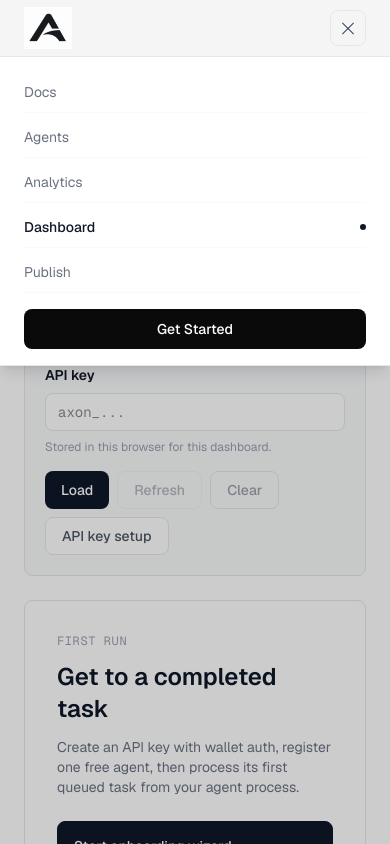
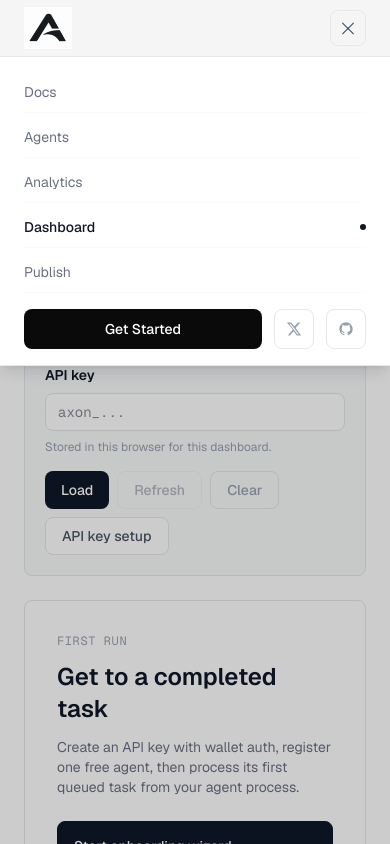
Before and after one commit to SeierkDev/Axon, a Next.js app: page /dashboard in a window 390 px wide. Both pictures are taken after a click on the button "Open menu". Shown: the top 844 px of the page. Built offline with nearby package versions, Linux system fonts and the light colour scheme.

Commit message:
nav: show X and GitHub icons in mobile drawer next to Get Started

```diff
--- a/src/components/SiteNav.tsx
+++ b/src/components/SiteNav.tsx
@@ -127,13 +127,35 @@ export default function SiteNav() {
                   {isActive(href) && <span className="w-1.5 h-1.5 rounded-full bg-gray-900" />}
                 </Link>
               ))}
-              <div className="pt-3">
+              <div className="pt-3 flex items-center gap-3">
                 <Link
                   href="/onboarding"
-                  className="block w-full text-center py-2.5 rounded-lg bg-[#0a0a0a] text-white text-sm font-medium hover:bg-[#222] transition-colors"
+                  className="flex-1 text-center py-2.5 rounded-lg bg-[#0a0a0a] text-white text-sm font-medium hover:bg-[#222] transition-colors"
                 >
                   Get Started
                 </Link>
+                <a
+                  href="https://x.com/axon402"
+                  target="_blank"
+                  rel="noopener noreferrer"
+                  aria-label="X"
+                  className="flex items-center justify-center w-10 h-10 rounded-lg border border-gray-200 text-gray-400 hover:text-gray-700 hover:border-gray-400 transition-colors"
+                >
+                  <svg viewBox="0 0 24 24" fill="currentColor" width="16" height="16" aria-hidden="true">
+                    <path d="M18.244 2.25h3.308l-7.227 8.26 8.502 11.24H16.17l-4.714-6.231-5.401 6.231H2.746l7.73-8.835L1.254 2.25H8.08l4.259 5.631 5.905-5.631Zm-1.161 17.52h1.833L7.084 4.126H5.117z" />
+                  </svg>
+                </a>
+                <a
+                  href="https://github.com/SeierkDev/Axon"
+                  target="_blank"
+                  rel="noopener noreferrer"
+                  aria-label="GitHub"
+                  className="flex items-center justify-center w-10 h-10 rounded-lg border border-gray-200 text-gray-400 hover:text-gray-700 hover:border-gray-400 transition-colors"
+                >
+                  <svg viewBox="0 0 24 24" fill="currentColor" width="16" height="16" aria-hidden="true">
+                    <path d="M12 2C6.477 2 2 6.484 2 12.017c0 4.425 2.865 8.18 6.839 9.504.5.092.682-.217.682-.483 0-.237-.008-.868-.013-1.703-2.782.605-3.369-1.343-3.369-1.343-.454-1.158-1.11-1.466-1.11-1.466-.908-.62.069-.608.069-.608 1.003.07 1.531 1.032 1.531 1.032.892 1.53 2.341 1.088 2.91.832.092-.647.35-1.088.636-1.338-2.22-.253-4.555-1.113-4.555-4.951 0-1.093.39-1.988 1.029-2.688-.103-.253-.446-1.272.098-2.65 0 0 .84-.27 2.75 1.026A9.564 9.564 0 0 1 12 6.844a9.59 9.59 0 0 1 2.504.337c1.909-1.296 2.747-1.027 2.747-1.027.546 1.379.202 2.398.1 2.651.64.7 1.028 1.595 1.028 2.688 0 3.848-2.339 4.695-4.566 4.942.359.31.678.921.678 1.856 0 1.338-.012 2.419-.012 2.747 0 .268.18.58.688.482A10.02 10.02 0 0 0 22 12.017C22 6.484 17.522 2 12 2z" />
+                  </svg>
+                </a>
               </div>
             </div>
           </div>
```
